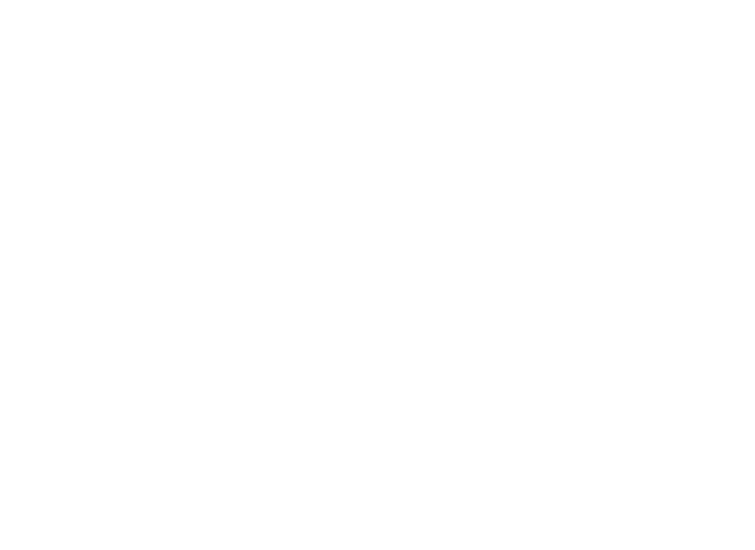
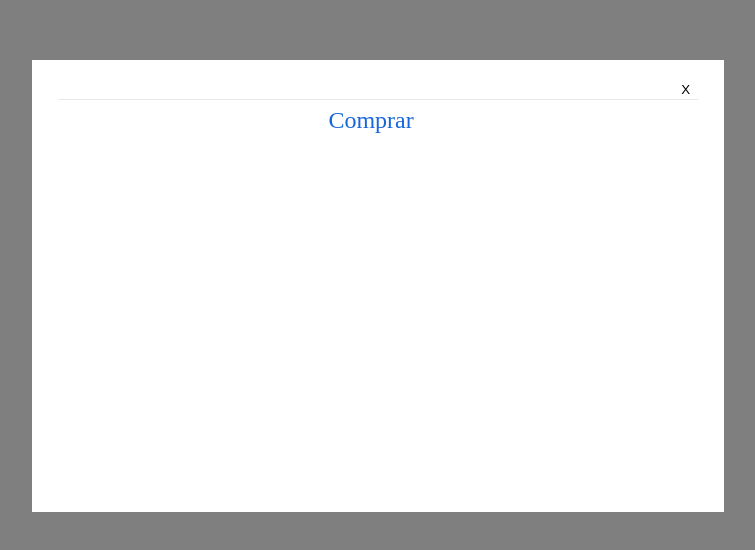
Before and after one commit to JunArredodno/Proyecto_AgroApp, a React (Create React App) app in the folder agroapp/: page /modal in a window 1280 px wide. Before the commit this address had no page. Shown: the part 114-664 px from the top of the page, without its empty margins (262-1017 px from the left). Built offline with nearby package versions, Linux system fonts and the light colour scheme.

Commit message:
prototipo_ventana_modal

```diff
--- a/agroapp/package.json
+++ b/agroapp/package.json
@@ -10,6 +10,7 @@
     "react-dom": "^18.1.0",
     "react-router-dom": "^6.3.0",
     "react-scripts": "5.0.1",
+    "styled-components": "^5.3.5",
     "web-vitals": "^2.1.4"
   },
   "scripts": {
--- a/agroapp/src/Header.js
+++ b/agroapp/src/Header.js
@@ -12,9 +12,10 @@
             <div className="header__nav">
                 <a class="menu__link" href="#inicio">Inicio</a>
                 <a class="menu__link" href="#productos">Productos</a>
+                <a class="menu__link" href="/modal">Modal</a>
                 <a class="menu__link" href="#contactenos">Contactenos</a>
-                <Link class="menu__link " to="/conocenos/" >Conocenos</Link>
-                <Link class="menu__link " to="/Micuenta/" >Mi cuenta</Link>
+                <Link class="menu__link " to="/conocenos" >Conocenos</Link>
+                <Link class="menu__link " to="/Micuenta" >Mi cuenta</Link>
                 <Link class="menu__link " to="#contactenos">Registrarse</Link>
             </div>
         </div>
--- /dev/null
+++ b/agroapp/src/components/Modal.js
@@ -0,0 +1,75 @@
+import React from 'react';
+import styled from 'styled-components';
+
+const Modal =()=> {
+  return (
+    <div>
+        <Overlay>
+          <Contenedor>
+            <Encabezado>
+              <h3>Comprar</h3>
+            </Encabezado>
+            <Cerrar>X</Cerrar>
+          </Contenedor>
+        </Overlay>
+    </div>
+  );
+}
+
+export default Modal
+
+const Overlay = styled.div`
+  width:100vw;
+  height:100vh;
+  position: fixed;
+  top: 0;
+  left: 0;
+  background: rgba(0,0,0,0.5);
+
+  display: flex;
+  align-items: center;
+  justify-content: center;
+
+`;
+
+const Contenedor= styled.div`
+  width:50vw;
+  height:50vh;
+  background: #fff;
+  position: relative;
+  border-radious: 5px;
+  box-shadow: rgba(100,100,111,0.2) 0px, 7px, 29px, 0px;
+  padding: 2%;
+`;
+
+const Encabezado= styled.div`
+  display: flex;
+  align-items: center;
+  justify-content: center;
+  margin-bottom: 5%;
+  padding-bottom: 2%;
+  border-bottom: 1px solid #E8E8E8;
+
+  h3{
+    font-weight: 500;
+    font-size: 150%;
+    color: #1766DC;
+  }
+
+`;
+
+const Cerrar= styled.button`
+  position: absolute;
+  top: 3%;
+  right: 3%;
+  width: 5%;
+  height: 7%;
+
+  border: none;
+  background: none;
+  cursor: pointer;
+
+  &:hover{
+    background: #CB3234;
+  }
+`;
--- a/agroapp/src/index.js
+++ b/agroapp/src/index.js
@@ -6,6 +6,7 @@
 //import Home from './Home'
 import Micuenta from './Micuenta'
 import Conocenos from './Conocenos';
+import Modal from './components/Modal';
 import reportWebVitals from './reportWebVitals';
 import { BrowserRouter, Route, Routes } from "react-router-dom";
 
@@ -14,8 +15,9 @@
   <BrowserRouter>
     <Routes>
       <Route path="/" exact element ={<App />} />
-      <Route path="/micuenta/" element={<Micuenta />} />
-      <Route path="/conocenos/" element={<Conocenos />} />
+      <Route path="/micuenta" element={<Micuenta />} />
+      <Route path="/conocenos" element={<Conocenos />} />
+      <Route path="/modal" element={<Modal />} />
     </Routes>
     </BrowserRouter>,
 );
```
Also changed, not shown: 1 other file (tests, documents, lock files or other folders).
